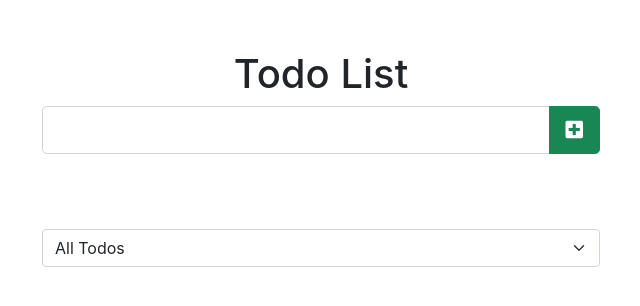
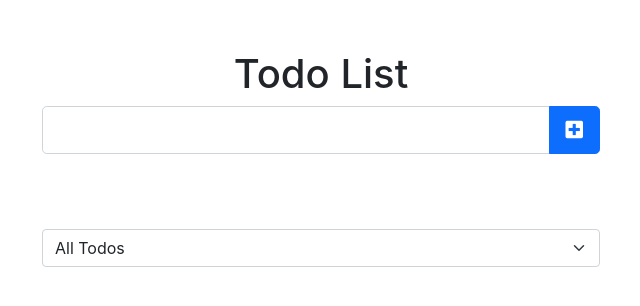
Before and after one commit to josevdev/react-todo-list, a React (Create React App) app in the folder todo-list/: page / in a window 1280 px wide. Shown: the top 306 px of the page, without its empty margins (319-959 px from the left). Built offline with nearby package versions, Linux system fonts and the light colour scheme.

Commit message:
edit form button to btn-primary

```diff
--- a/todo-list/src/components/Form.js
+++ b/todo-list/src/components/Form.js
@@ -27,7 +27,7 @@ const Form = ( {inputText, setInputText, todos, setTodos, setStatus} ) => {
           onChange={inputTextHandler}
         />
         <button
-          className="todo-button btn btn-success"
+          className="todo-button btn btn-primary"
           type="submit"
           onClick={submitTodoHandler}
         >
```
